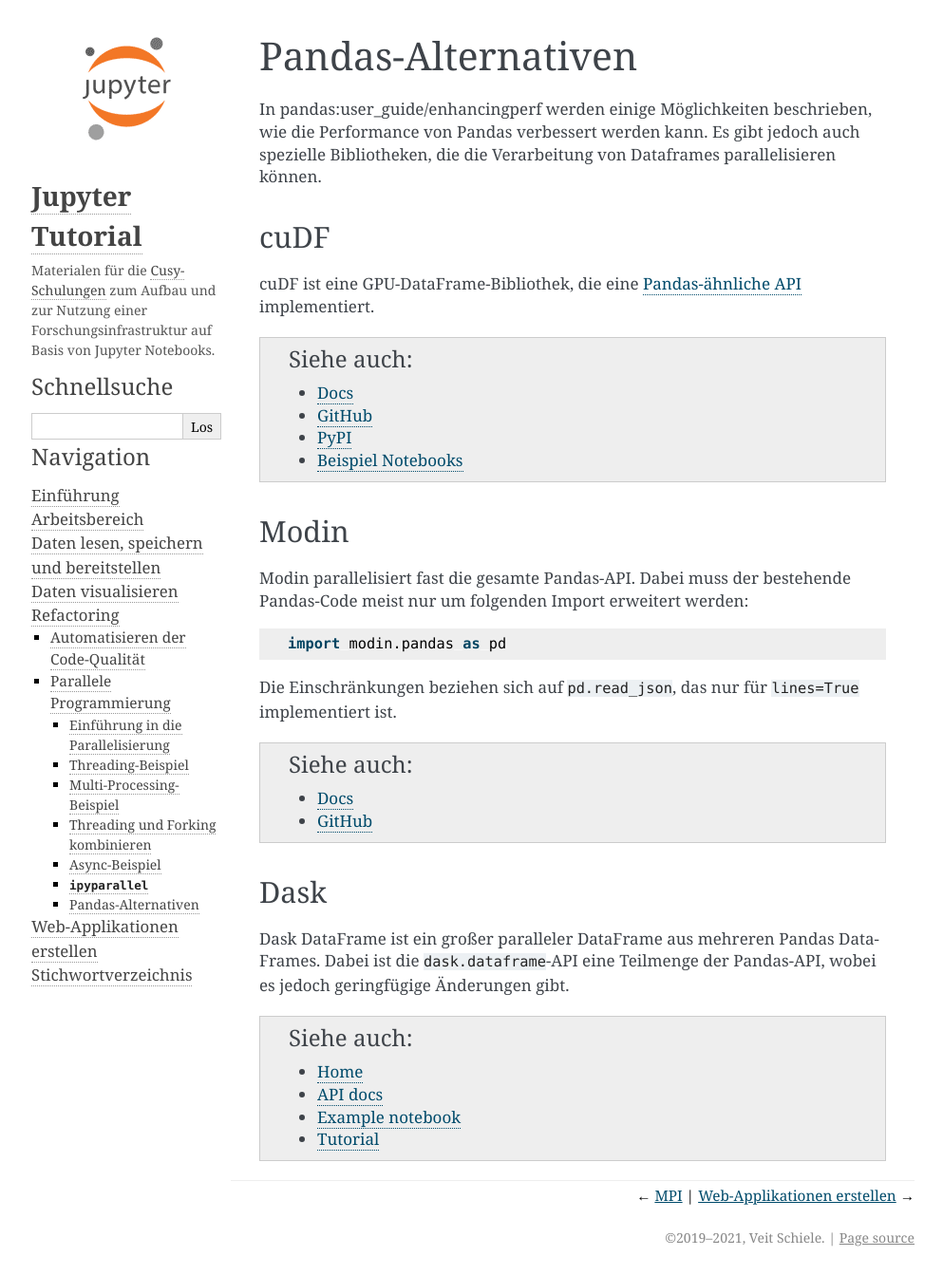
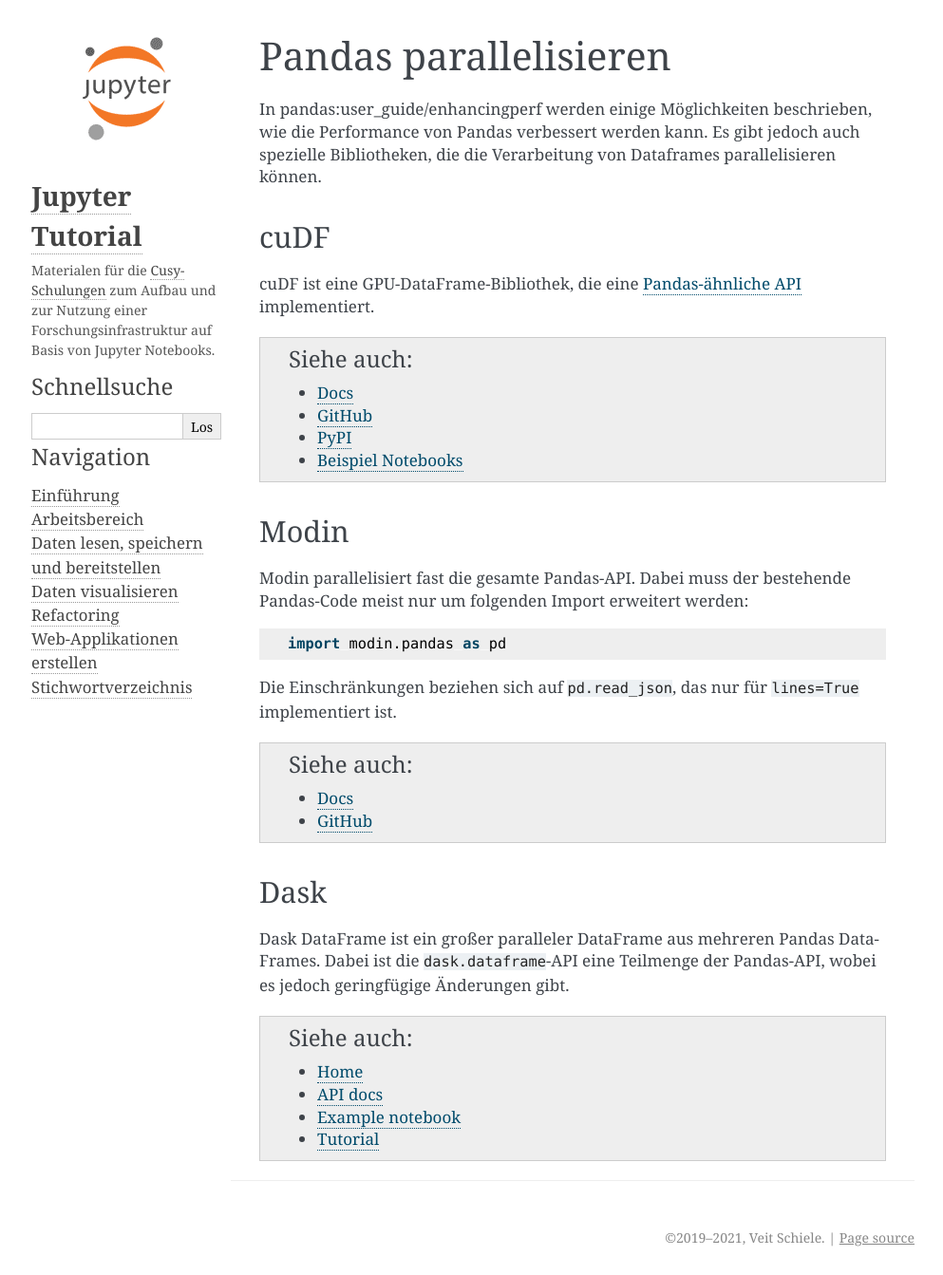
Before and after one commit to veit/jupyter-tutorial-de, a Sphinx documentation site: the page built from docs/refactoring/parallel/parallelise-pandas.rst, in a window 1280 px wide. Shown: the whole page at 95% size, without its empty margins (147-1140 px from the left). Built offline with Sphinx 7.4.7, drawn with Linux system fonts in a browser that asks for light colours; pages that are not in the unit, such as notebooks, are missing from menus.

Commit message:
Rename parallelise pandas

```diff
--- a/docs/refactoring/parallel/index.rst
+++ b/docs/refactoring/parallel/index.rst
@@ -17,7 +17,7 @@
     threading-forking-combined.ipynb
     async-example.ipynb
     ipyparallel/index
-    pandas-alternatives
+    parallelise-pandass
 
 .. seealso::
     * `Faster CPython <https://faster-cpython.readthedocs.io/>`_
--- a/docs/refactoring/parallel/pandas-alternatives.rst
+++ b/docs/refactoring/parallel/parallelise-pandas.rst
@@ -1,5 +1,5 @@
-Pandas-Alternativen
-===================
+Pandas parallelisieren
+======================
 
 In :doc:`pandas:user_guide/enhancingperf` werden einige Möglichkeiten
 beschrieben, wie die Performance von Pandas verbessert werden kann. Es gibt
```
